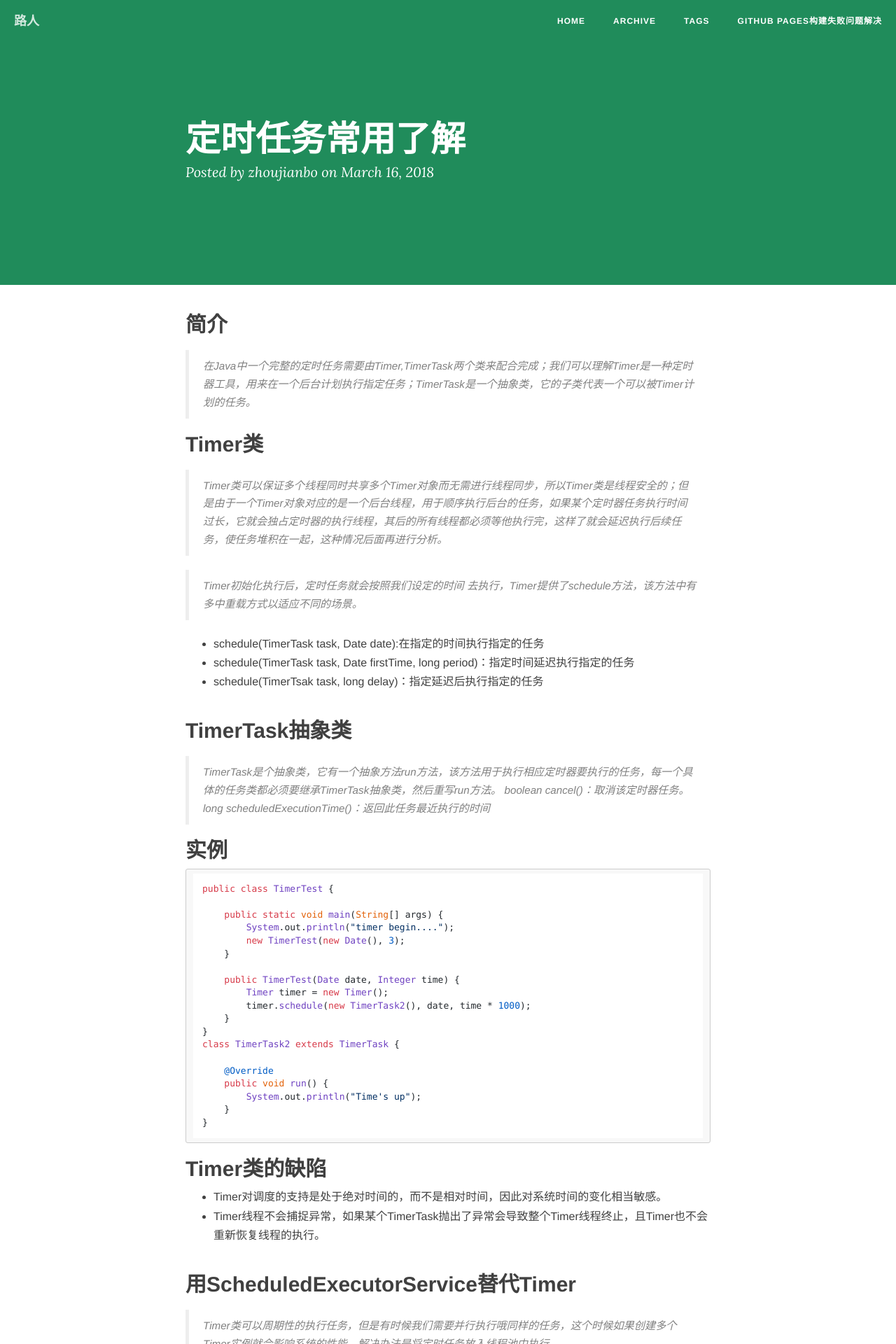
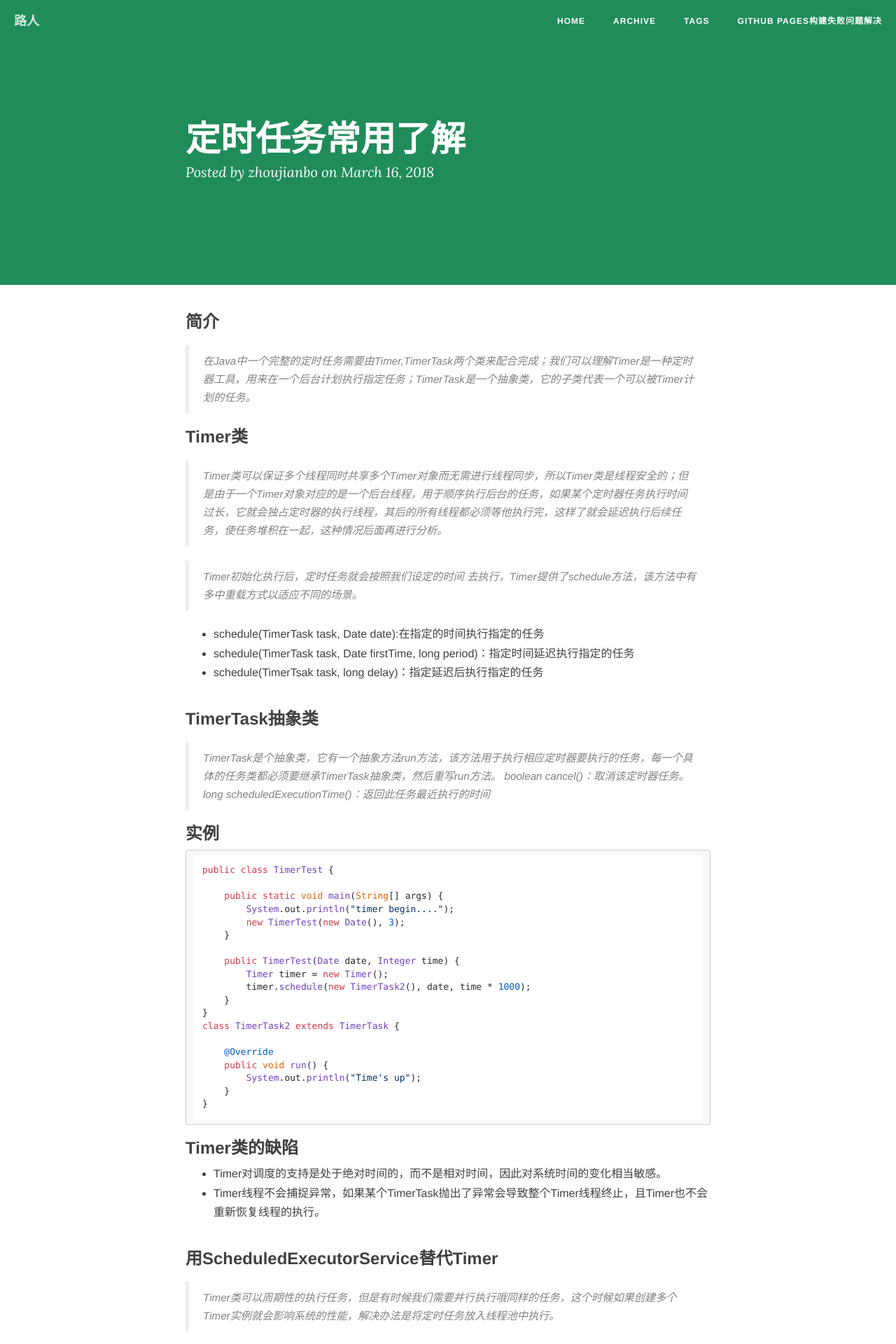
Before and after one commit to ZhouJianBoPro/ZhouJianBoPro.github.io, a Jekyll site: the page built from _posts/2018-03-16-Timer.md, in a window 1280 px wide. Shown: the top 1920 px of the page at 70% size. Built offline with Jekyll 4.4.1, drawn with Linux system fonts in a browser that asks for light colours; nearby versions of some CDN libraries; comment, search, counter and statistics services are not loaded.

Commit message:
defalut commit；

````diff
--- a/_posts/2018-03-16-Timer.md
+++ b/_posts/2018-03-16-Timer.md
@@ -7,10 +7,10 @@ tags: [Java]
 description: 定时任务常用了解。
 ---
 
-## 简介
+###  简介
 >在Java中一个完整的定时任务需要由Timer,TimerTask两个类来配合完成；我们可以理解Timer是一种定时器工具，用来在一个后台计划执行指定任务；TimerTask是一个抽象类，它的子类代表一个可以被Timer计划的任务。
 
-## Timer类
+###  Timer类
 >Timer类可以保证多个线程同时共享多个Timer对象而无需进行线程同步，所以Timer类是线程安全的；但是由于一个Timer对象对应的是一个后台线程，用于顺序执行后台的任务，如果某个定时器任务执行时间过长，它就会独占定时器的执行线程，其后的所有线程都必须等他执行完，这样了就会延迟执行后续任务，使任务堆积在一起，这种情况后面再进行分析。
 
 > Timer初始化执行后，定时任务就会按照我们设定的时间 去执行，Timer提供了schedule方法，该方法中有多中重载方式以适应不同的场景。
@@ -19,12 +19,12 @@ description: 定时任务常用了解。
 - schedule(TimerTask task, Date firstTime, long period)：指定时间延迟执行指定的任务
 - schedule(TimerTsak task, long delay)：指定延迟后执行指定的任务
 
-## TimerTask抽象类
+###  TimerTask抽象类
 >TimerTask是个抽象类，它有一个抽象方法run方法，该方法用于执行相应定时器要执行的任务，每一个具体的任务类都必须要继承TimerTask抽象类，然后重写run方法。
 boolean cancel()：取消该定时器任务。
 long scheduledExecutionTime()：返回此任务最近执行的时间
 
-## 实例
+###  实例
 ```
 public class TimerTest {
 
@@ -47,12 +47,12 @@ class TimerTask2 extends TimerTask {
 }
 ```
 
-## Timer类的缺陷
+###  Timer类的缺陷
 
 - Timer对调度的支持是处于绝对时间的，而不是相对时间，因此对系统时间的变化相当敏感。
 - Timer线程不会捕捉异常，如果某个TimerTask抛出了异常会导致整个Timer线程终止，且Timer也不会重新恢复线程的执行。
 
-## 用ScheduledExecutorService替代Timer
+###  用ScheduledExecutorService替代Timer
 >Timer类可以周期性的执行任务，但是有时候我们需要并行执行哦同样的任务，这个时候如果创建多个Timer实例就会影响系统的性能，解决办法是将定时任务放入线程池中执行。
 
 ```
````
